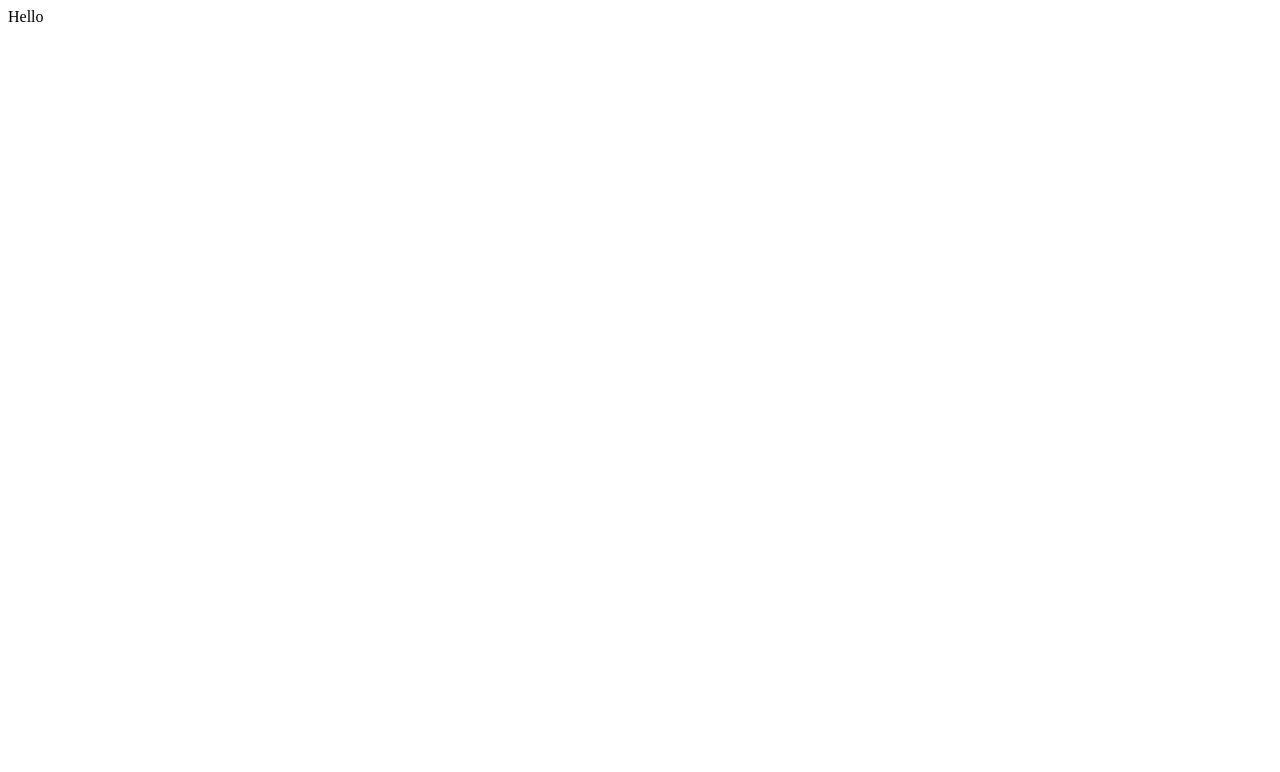
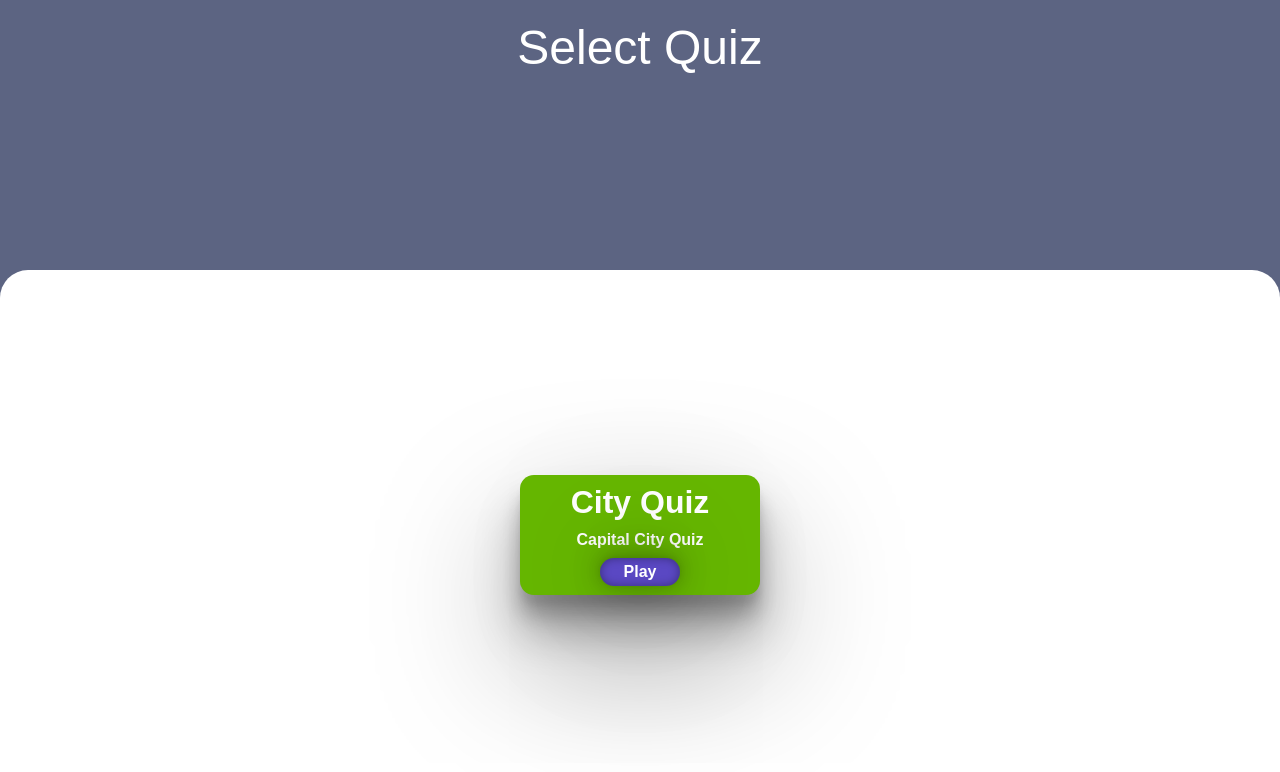
Before and after one commit to MrDaniel123/Quiz-Game-App, a React (Create React App) app: page /menue in a window 1280 px wide. Shown: the top 772 px of the page. Built offline with nearby package versions, Linux system fonts and the light colour scheme.

Commit message:
Cange Routing Source And Some fix

```diff
--- a/src/App.tsx
+++ b/src/App.tsx
@@ -1,18 +1,34 @@
 import React from 'react';
-import { useState } from 'react';
+import { RouterProvider, createBrowserRouter } from 'react-router-dom';
 
 import styled from 'styled-components';
-import { createGlobalStyle } from 'styled-components';
+import { AppContainer, GlobalStyle, Header } from './universalCss';
+
+import ErrorPage from './components/ErrorPage';
+import SelectQuizPage from './components/SelectQuizPage';
+
+const router = createBrowserRouter([
+	{
+		path: '/',
+		element: <App />,
+		errorElement: <ErrorPage />,
+	},
+	{
+		path: '/menue',
+		element: <SelectQuizPage />,
+	},
+]);
 
 function App() {
 	return (
-		<>
+		<AppContainer>
 			<GlobalStyle />
-			<AppContainer>
 			<Header>Quiz App</Header>
+			<Container>
+				<RouterProvider router={router}></RouterProvider>
 
-				<Container>
-					<Description>
+				{/* This menue page  */}
+				{/* <Description>
 					<p>
 						This is a Demo My Quiz App I created these apps by myself. Using design app Figma and
 						uses technologies React and Typescrip
@@ -20,40 +36,11 @@ function App() {
 				</Description>
 				<ButtonStart>
 					<a href='/menue'>Start</a>
-					</ButtonStart>
+				</ButtonStart> */}
 			</Container>
 		</AppContainer>
-		</>
 	);
 }
-
-const GlobalStyle = createGlobalStyle`
-  *{
-    margin: 0;
-    padding: 0;
-    box-sizing: border-box;
-  }
-
-  body{
-	font-family: Arial, Helvetica, sans-serif;
-  }
-`;
-
-const AppContainer = styled.div`
-	display: flex;
-	justify-content: center;
-	align-content: space-between;
-	flex-wrap: wrap;
-	height: 100vh;
-	width: 100%;
-	background-color: #5c6482;
-`;
-
-const Header = styled.p`
-	color: #fff;
-	font-size: 48px;
-	margin-top: 20px;
-`;
 
 const Container = styled.div`
 	display: grid;
--- a/src/components/SelectQuizPage.tsx
+++ b/src/components/SelectQuizPage.tsx
@@ -2,32 +2,10 @@ import React from 'react';
 
 import styled from 'styled-components';
 
-import { QuizList } from '../data';
+import { QuizList, quizData } from '../data';
+import { AppContainer, GlobalStyle, Header } from '../universalCss';
 
-//todo QUiz info must render quiz game component and give him quizData
-
-// const quizInfo = quizData.map(quizData => {
-// 	return (
-// 		<QuizInfo
-// 			quizData={quizData}
-// 			onClickEvent={loadQuizHelper}
-// 			key={quizData.quizName}></QuizInfo>
-// 	);
-// });
-
-const QuizInfo = () => {
-	return (
-		// <Container>
-		// 	<h1>{quizData.quizName}</h1>
-		// 	<p>{quizData.description}</p>
-		// 	<ButtonPlay onClick={onClickEvent}>Play</ButtonPlay>
-		// </Container>
-
-		<div>Hello</div>
-	);
-};
-
-const Container = styled.div`
+const QuizContainer = styled.div`
 	display: flex;
 	flex-direction: column;
 	justify-content: space-evenly;
@@ -52,6 +30,18 @@ const Container = styled.div`
 	}
 `;
 
+const Container = styled.div`
+	display: grid;
+
+	justify-content: center;
+	align-items: center;
+	justify-items: center;
+	height: 530px;
+	width: 100%;
+	border-radius: 28px 28px 0px 0px;
+	background-color: #fff;
+`;
+
 const ButtonPlay = styled.button`
 	all: unset;
 
@@ -71,4 +61,24 @@ const ButtonPlay = styled.button`
 		drop-shadow(0px -0.309258px 2.8906px rgba(0, 0, 0, 0.0907709));
 `;
 
+const quizRender = quizData.map(quizData => {
+	return (
+		<QuizContainer key={quizData.quizName}>
+			<h1>{quizData.quizName}</h1>
+			<p>{quizData.description}</p>
+			<ButtonPlay>Play</ButtonPlay>
+		</QuizContainer>
+	);
+});
+
+const QuizInfo = () => {
+	return (
+		<AppContainer>
+			<GlobalStyle />
+			<Header>Select Quiz</Header>
+			<Container>{quizRender}</Container>
+		</AppContainer>
+	);
+};
+
 export default QuizInfo;
--- /dev/null
+++ b/src/universalCss.ts
@@ -0,0 +1,30 @@
+import styled from 'styled-components';
+import { createGlobalStyle } from 'styled-components';
+
+export const GlobalStyle = createGlobalStyle`
+  *{
+    margin: 0;
+    padding: 0;
+    box-sizing: border-box;
+  }
+
+  body{
+	font-family: Arial, Helvetica, sans-serif;
+  }
+`;
+
+export const AppContainer = styled.div`
+	display: flex;
+	justify-content: center;
+	align-content: space-between;
+	flex-wrap: wrap;
+	width: 100%;
+	height: 100vh;
+	background-color: #5c6482;
+`;
+
+export const Header = styled.p`
+	color: #fff;
+	font-size: 48px;
+	margin-top: 20px;
+`;
```
Lines whose indentation alone changed are shown as unchanged.
